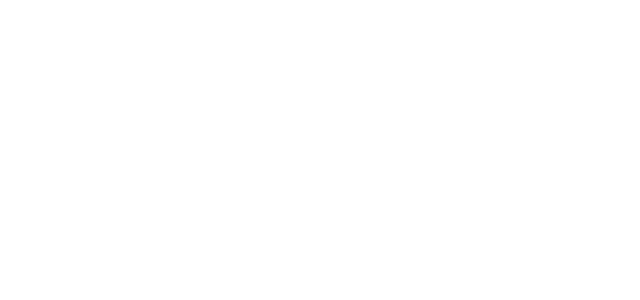
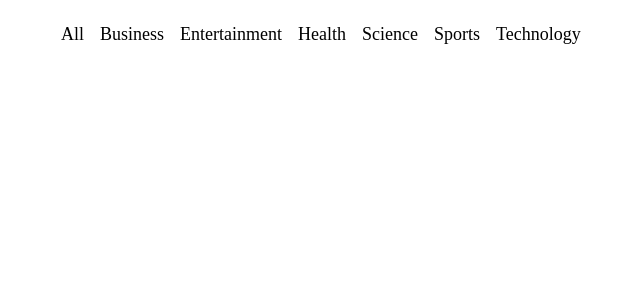
Before and after one commit to jaehunn/axios, a React (Create React App) app: page / in a window 1280 px wide. Shown: the top 300 px of the page, without its empty margins (195-835 px from the left). Built offline with nearby package versions, Linux system fonts and the light colour scheme; no server answers.

Commit message:
TODO: active style

```diff
--- a/src/components/App.js
+++ b/src/components/App.js
@@ -4,10 +4,15 @@
 import Categories from './Categories';
 
 function App() {
+  const [category, setCategory] = React.useState('all');
+  const handleClick = React.useCallback((category) => {
+    setCategory(category);
+  }, []);
+
   return (
     <div className="App">
-      <Categories />
-      <NewsList />
+      <Categories category={category} handleClick={handleClick} />
+      <NewsList category={category} />
     </div>
   );
 }
--- a/src/components/Categories.js
+++ b/src/components/Categories.js
@@ -1,15 +1,22 @@
 import React from 'react';
 
 import Category from './Category';
-import { categories } from '../data';
+import { categoryDatas } from '../data';
 
 import './Categories.css';
 
-const Categories = () => {
+const Categories = ({ category, handleClick }) => {
   return (
     <div className="Categories">
-      {categories.map((category) => (
-        <Category key={category.name}>{category.text}</Category>
+      {categoryDatas.map((categoryData) => (
+        <Category
+          key={categoryData.name}
+          name={categoryData.name}
+          active={category === categoryData.name}
+          handleClick={handleClick}
+        >
+          {categoryData.text}
+        </Category>
       ))}
     </div>
   );
--- a/src/components/Category.js
+++ b/src/components/Category.js
@@ -2,8 +2,12 @@
 
 import './Category.css';
 
-const Category = () => {
-  return <div className="Category"></div>;
+const Category = ({ name, active, children, handleClick }) => {
+  return (
+    <div className="Category" onClick={() => handleClick(name)}>
+      {children}
+    </div>
+  );
 };
 
 export default Category;
--- a/src/components/NewsItem.js
+++ b/src/components/NewsItem.js
@@ -12,7 +12,7 @@
   );
 
   const contents = (
-    <div class="contents">
+    <div className="contents">
       <h2>
         <a href={url} target="_blank" rel="noopener noreferrer">
           {title}
@@ -23,7 +23,7 @@
   );
 
   return (
-    <div classname="NewsItem">
+    <div className="NewsItem">
       {thumbnail}
       {contents}
     </div>
--- a/src/data/index.js
+++ b/src/data/index.js
@@ -1,5 +1,5 @@
 // api key: 021be107ec8e4910b929d7a25db26080
-export const categories = [
+export const categoryDatas = [
   { name: 'all', text: 'All' },
   { name: 'business', text: 'Business' },
   { name: 'entertainment', text: 'Entertainment' },
```
